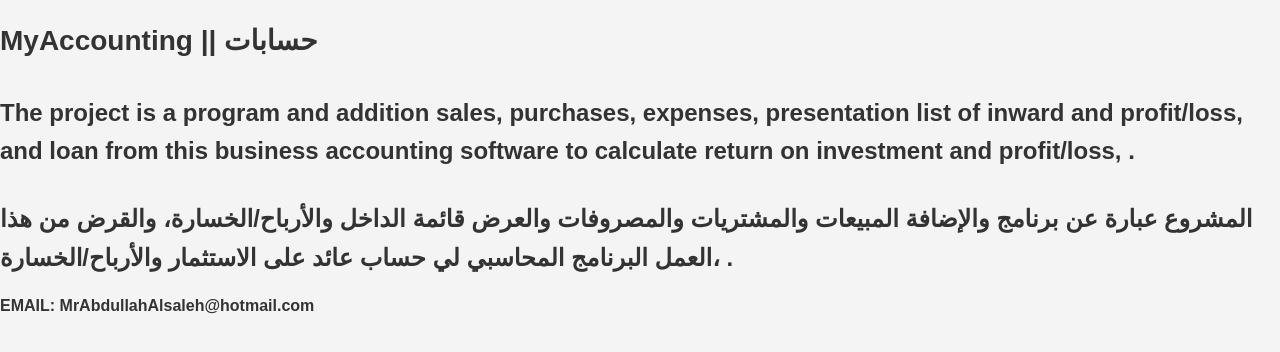
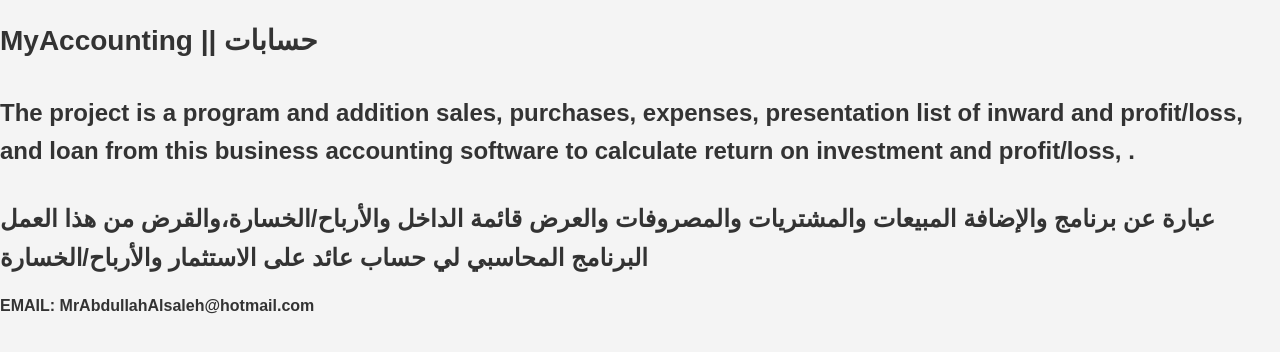
Before and after one commit to Abdullah-Saleh-AlSaleh/abdullahalsaleh.github.io, a plain HTML site: page index.html in a window 1280 px wide. Drawn offline with Linux system fonts and the light colour scheme.

Commit message:
Update index.html
Signed-off-by: عبدالله صالح بن علي الصالح  <95299089+Abdullah-Saleh-AlSaleh@users.noreply.github.com>

```diff
--- a/index.html
+++ b/index.html
@@ -15,7 +15,7 @@
 
 <h2>
 
-    المشروع عبارة عن برنامج والإضافة المبيعات والمشتريات والمصروفات والعرض قائمة الداخل والأرباح/الخسارة، والقرض من هذا العمل البرنامج المحاسبي لي حساب عائد على الاستثمار والأرباح/الخسارة،  .
+     عبارة عن برنامج والإضافة المبيعات والمشتريات والمصروفات والعرض قائمة الداخل والأرباح/الخسارة،والقرض من هذا العمل البرنامج المحاسبي لي حساب عائد على الاستثمار والأرباح/الخسارة
 </h2>
 
 <p><strong>EMAIL: MrAbdullahAlsaleh@hotmail.com</strong></p>
```
